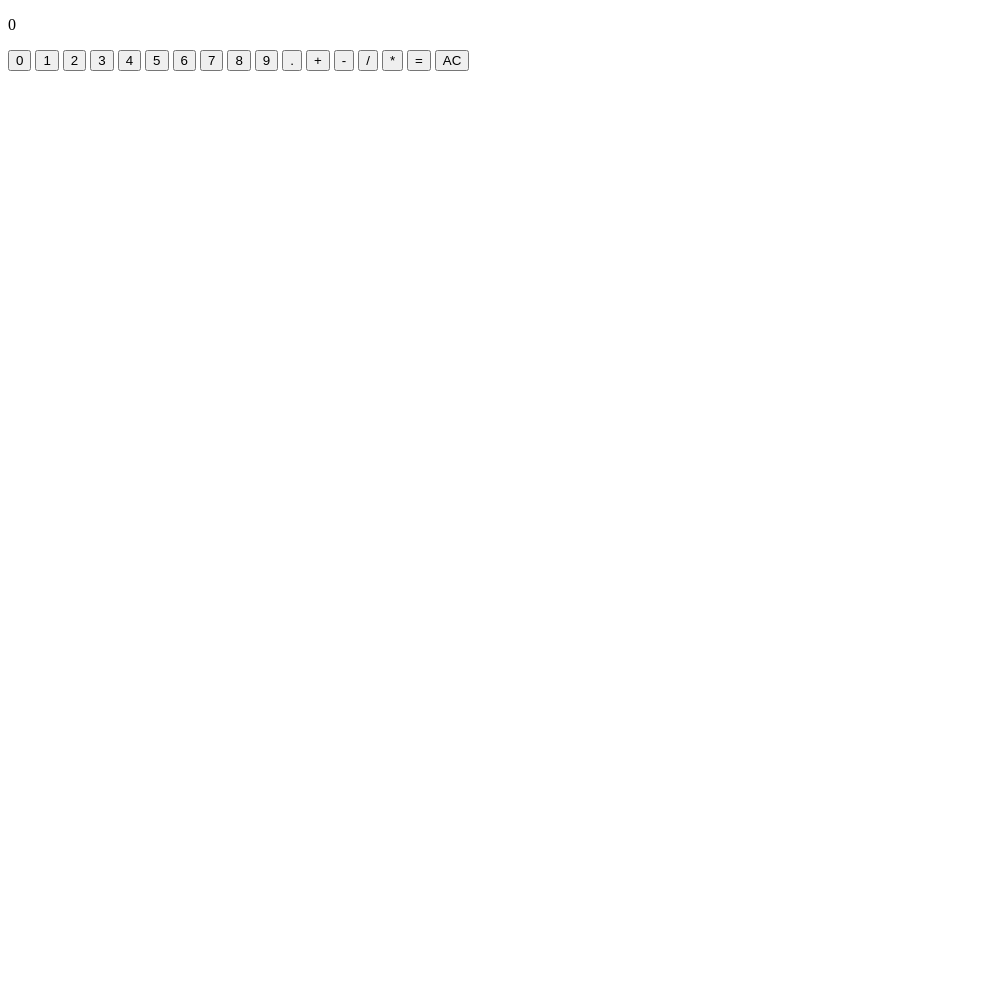
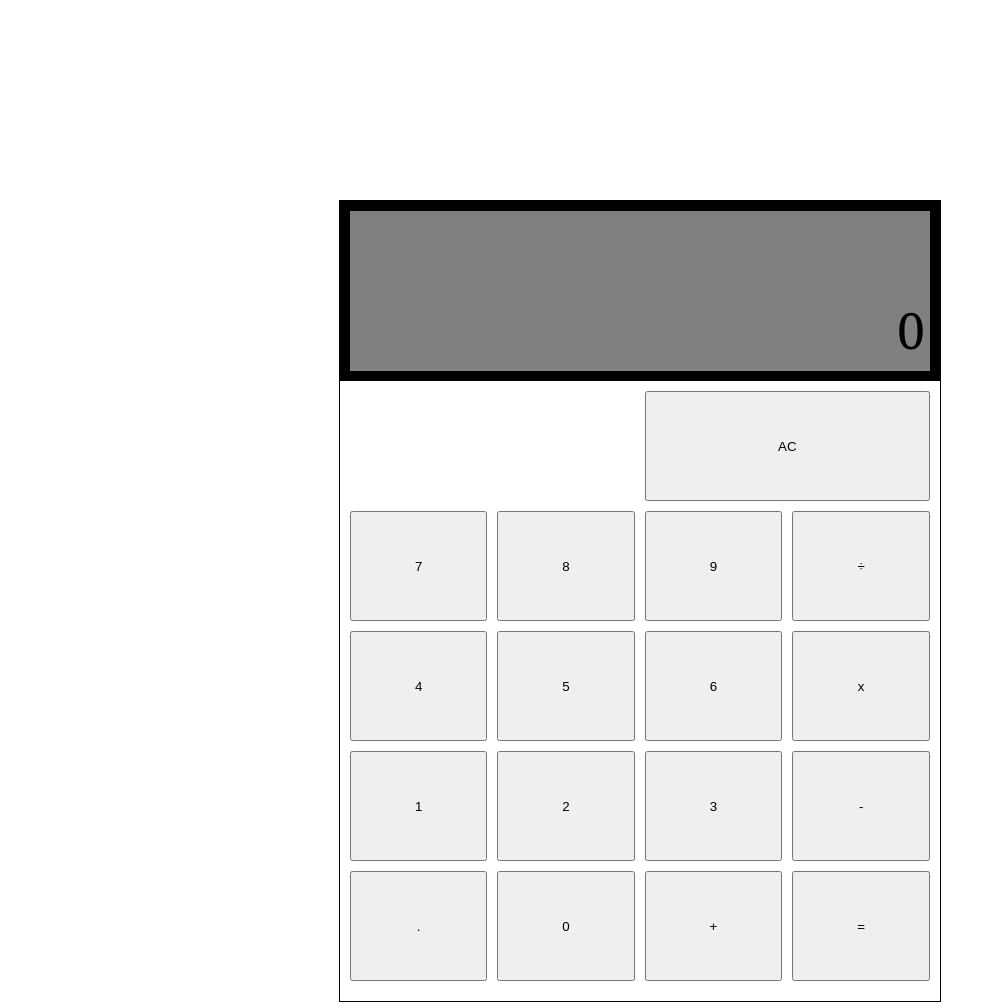
Before and after one commit to gankzi/calculator, a plain HTML site: page index.html in a window 1280 px wide. Shown: the whole page, without its empty margins (0-996 px from the left). Before the commit the page ends 800 px from the top, so only its background shows below. Drawn offline with Linux system fonts and the light colour scheme.

Commit message:
Include basic css to style the calculator
Included basic css to style the calculator.
Initial simple design has been implemented.

```diff
--- a/css/styles.css
+++ b/css/styles.css
@@ -0,0 +1,50 @@
+* {
+    margin: 0;
+    padding: 0;
+}
+
+body {
+    font-family: Cambria, Cochin, Georgia, Times, 'Times New Roman', serif;
+}
+
+.calculator {
+    width: 600px;
+    height: 800px;
+    margin: 200px auto;
+    border: 1px solid black;
+}
+
+.content-container {
+    height: 20%;
+    background-color: black;
+    display: flex;
+    flex-direction: column;
+    justify-content: stretch;
+    padding: 10px;
+}
+
+.top {
+    background-color: gray;
+    height: 50%;
+    padding: 5px;
+}
+
+.top > p {
+    font-size: 50px;
+    text-align: right;
+}
+
+.main {
+    margin: auto;
+    padding: 10px;
+    display: grid;
+    grid-template-columns: auto;
+    grid-auto-rows: 110px;
+    grid-gap: 10px;
+}
+
+.clear {
+    grid-column-start: 3;
+    grid-column-end: 5;
+
+}
--- a/index.html
+++ b/index.html
@@ -8,28 +8,35 @@
     <link rel="stylesheet" href="css/styles.css" />
   </head>
   <body>
+    <div class="calculator">
       <div class="content-container">
+        <div class="top">
           <p class="operation"></p>
+        </div>
+        <div class="top">
           <p class="display">0</p>
         </div>
+      </div>
       <div class="main">
-      <button class="number" value="0">0</button>
-      <button class="number" value="1">1</button>
-      <button class="number" value="2">2</button>
-      <button class="number" value="3">3</button>
-      <button class="number" value="4">4</button>
-      <button class="number" value="5">5</button>
-      <button class="number" value="6">6</button>
-      <button class="number" value="7">7</button>
-      <button class="number" value="8">8</button>
-      <button class="number" value="9">9</button>
-      <button class="number" value="." id="dot">.</button>
-      <button class="operator" name="add" value="+">+</button>
-      <button class="operator" name="subtract" value="-">-</button>
-      <button class="operator" name="divide" value="/">/</button>
-      <button class="operator" name="multiply" value="*">*</button>
+        <button class="clear" id="clear">AC</button>
+        <button class="number num7" value="7">7</button>
+        <button class="number num8" value="8">8</button>
+        <button class="number num9" value="9">9</button>
+        <button class="operator divide" name="divide" value="÷">÷</button>
+        <button class="number num4" value="4">4</button>
+        <button class="number num5" value="5">5</button>
+        <button class="number num6" value="6">6</button>
+        <button class="operator multiply" name="multiply" value="x">x</button>
+        <button class="number num1" value="1">1</button>
+        <button class="number num2" value="2">2</button>
+        <button class="number num3" value="3">3</button>
+        <button class="operator subtract" name="subtract" value="-">-</button>
+        <button class="number dot" value="." id="dot">.</button>
+        <button class="number num0" value="0">0</button>
+        <button class="operator add" name="add" value="+">+</button>
+
         <button class="operate" value="=" id="equals">=</button>
-      <button class="clear" id="clear">AC</button>
+      </div>
     </div>
   </body>
   <script src="script.js"></script>
--- a/script.js
+++ b/script.js
@@ -56,6 +56,8 @@ equals.addEventListener("click", function (event) {
   evaluate(event.target);
 });
 
+
+
 if (clear) {
   clear.addEventListener("click", function () {
     clearDisplay();
@@ -108,10 +110,6 @@ function displayNum(val) {
     display.innerHTML = secondNum;
   }
 
-  console.log(firstNum);
-  console.log(secondNum);
-
-
   currentOperation = currentOperation + val.value;
   operation.innerHTML = currentOperation;
 }
@@ -152,7 +150,8 @@ function setOperator(val) {
 function evaluate(val) {
   let lastOp = currentOperation.slice(-1);
   enableDot();
-   if (lastOp == "=") {
+
+   if (lastOp == "="|| lastOp == "+" || lastOp == "-" || lastOp == "*" || lastOp == "/") {
     return;
    }
   currentOperation = currentOperation + val.value;
@@ -169,12 +168,12 @@ function clearDisplay() {
   currentOperation = "";
   operation.innerHTML = currentOperation;
   display.innerHTML = defaultNumber;
-}
+};
 
 function disableDot() {
   dotButton.disabled = true;
-}
+};
 
 function enableDot() {
   dotButton.disabled = false;
-}
+};
```
Lines whose indentation alone changed are shown as unchanged.
